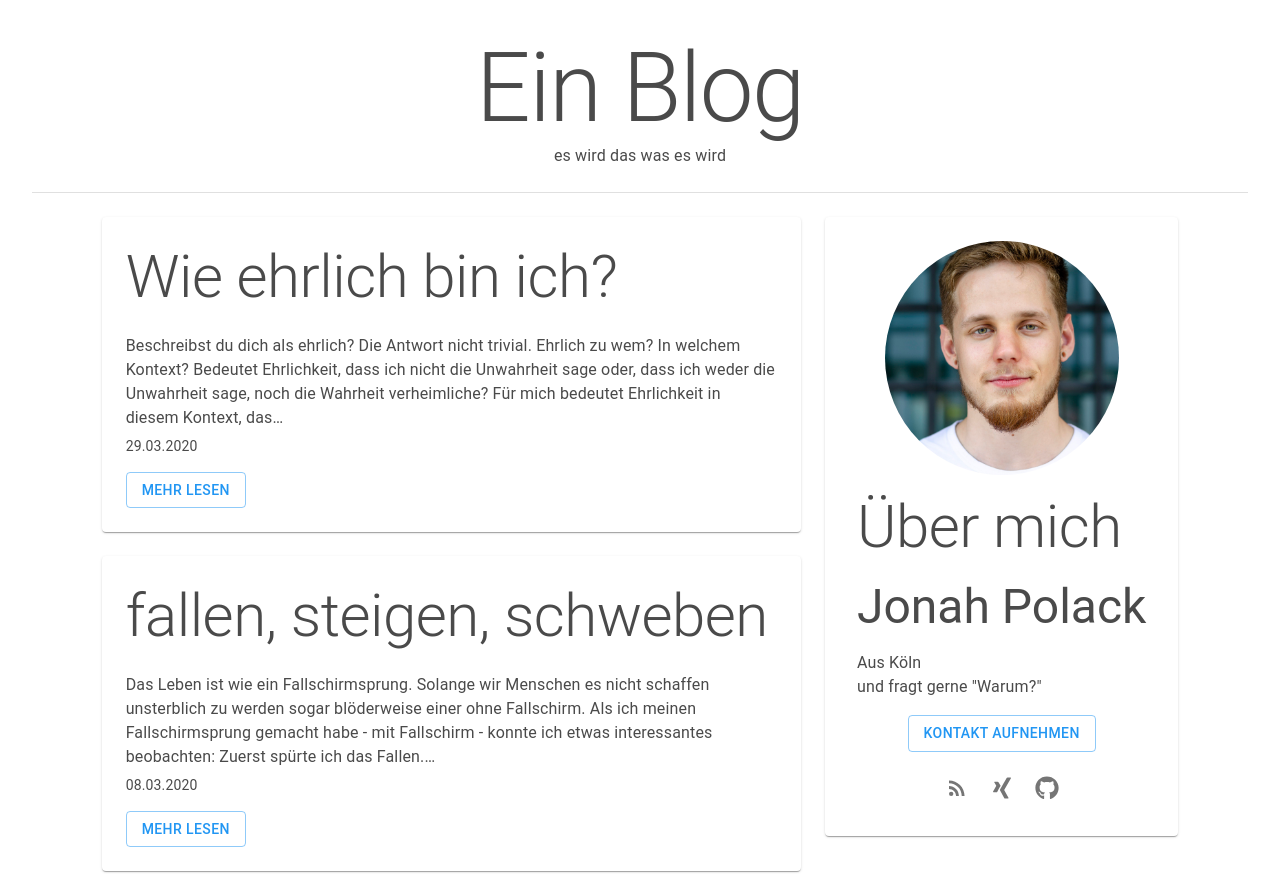
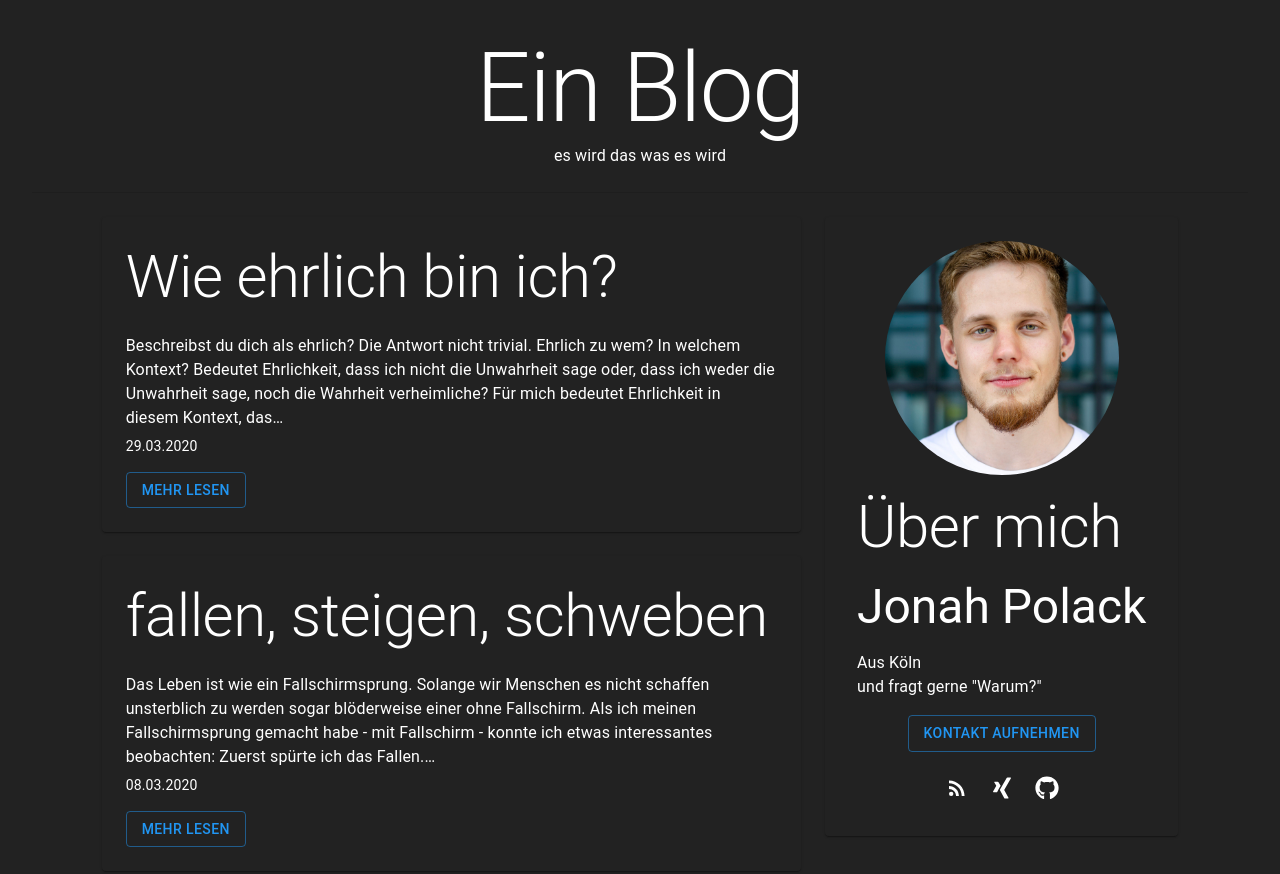
Before and after one commit to jpolack/blog, a Gatsby site: page / in a window 1280 px wide. Shown: the top 874 px of the page. Built offline with nearby package versions, Linux system fonts and the light colour scheme; Gatsby itself is replaced by a stand-in of ours; some packages are replaced by stand-ins of ours.

Commit message:
light and dark theme

```diff
--- a/src/components/header.js
+++ b/src/components/header.js
@@ -10,10 +10,18 @@ const Header = ({ title, subTitle }) => {
   const theme = useTheme();
   return (
     <header>
-      <Link to="/" style={{
-        textDecoration: 'none',
-        color: theme.palette.text.primary,
-      }}>
+      <style global jsx>{`
+        html {
+          background-color: ${theme.backgroundColor};
+        }
+      `}</style>
+      <Link
+        to="/"
+        style={{
+          textDecoration: "none",
+          color: theme.palette.text.primary,
+        }}
+      >
         <Grid container justify="center" alignItems="center">
           <Grid item xs={12}>
             <Grid container justify="center" alignItems="center">
@@ -27,10 +35,12 @@ const Header = ({ title, subTitle }) => {
           </Grid>
         </Grid>
       </Link>
-      <Divider style={{
-        marginTop: theme.spacing(3),
-        marginBottom: theme.spacing(3),
-      }} />
+      <Divider
+        style={{
+          marginTop: theme.spacing(3),
+          marginBottom: theme.spacing(3),
+        }}
+      />
     </header>
   )
 }
--- a/src/components/layout.js
+++ b/src/components/layout.js
@@ -8,6 +8,7 @@
 import React from "react"
 import PropTypes from "prop-types"
 import { useStaticQuery, graphql } from "gatsby"
+import moment from "moment"
 
 import { ThemeProvider, createMuiTheme } from '@material-ui/core/styles';
 import blue from "@material-ui/core/colors/blue";
@@ -26,19 +27,41 @@ const Layout = ({ children }) => {
     }
   `)
 
-  const theme = createMuiTheme({
+  const lightTheme = {
     palette: {
       primary: blue,
       text: {
         primary: "#4a4a4a",
-        secondary: "#4a4a4a"
-      }
+        secondary: "#4a4a4a",
+      },
     },
-  });
+    backgroundColor: "#ffffff",
+  }
+
+  const darkTheme = {
+    palette: {
+      primary: blue,
+      text: {
+        primary: "#ffffff",
+        secondary: "#ffffff",
+      },
+    },
+    backgroundColor: "#222222",
+  }
+
+  let selectedTheme
+
+  if (moment().get("hour") < 18 && moment().get("hour") > 6){
+    selectedTheme = lightTheme
+  }else{
+    selectedTheme = darkTheme
+  }
+
+  const theme = createMuiTheme(selectedTheme)
 
   return (
     <ThemeProvider theme={theme}>
-      <div style={{ padding: theme.spacing(3) }}>
+      <div style={{ padding: theme.spacing(3), backgroundColor: selectedTheme.backgroundColor }}>
         <Header title={data.site.siteMetadata.title} subTitle={data.site.siteMetadata.subTitle} />
         <main>{children}</main>
       </div>
--- a/src/components/profile.js
+++ b/src/components/profile.js
@@ -35,39 +35,85 @@ const Profile = ({maxWidth}) => {
   `)
 
   return (
-    <Paper style={{
-      padding: theme.spacing(3),
-    }}>
+    <Paper
+      style={{
+        padding: theme.spacing(3),
+        backgroundColor: theme.backgroundColor,
+      }}
+    >
       <Grid container spacing={2} justify="center" alignItems="center">
-        <Grid item style={{
-          width: "100%",
-          height: "100%",
-          maxWidth: 250
-        }}>
-          <Img fluid={data.file.childImageSharp.fluid} style={{borderRadius: "50%"}}/>
+        <Grid
+          item
+          style={{
+            width: "100%",
+            height: "100%",
+            maxWidth: 250,
+          }}
+        >
+          <Img
+            fluid={data.file.childImageSharp.fluid}
+            style={{ borderRadius: "50%" }}
+          />
         </Grid>
         <Grid item>
           <Grid container spacing={3}>
             <Grid item>
               <Typography variant="h2">Über mich</Typography>
-              <Typography variant="h3" style={{
-                paddingTop: theme.spacing(2),
-                paddingBottom: theme.spacing(2)
-              }}>Jonah Polack</Typography>
+              <Typography
+                variant="h3"
+                style={{
+                  paddingTop: theme.spacing(2),
+                  paddingBottom: theme.spacing(2),
+                }}
+              >
+                Jonah Polack
+              </Typography>
               <Typography variant="body1">Aus Köln</Typography>
-              <Typography variant="body1" style={{
-                paddingBottom: theme.spacing(2)
-              }}>und fragt gerne "Warum?"</Typography>
-              <Grid container justify='center' alignItems='center'>
-                <Button color="primary" variant="outlined" href="https://jonahpolack.de">Kontakt aufnehmen</Button>
+              <Typography
+                variant="body1"
+                style={{
+                  paddingBottom: theme.spacing(2),
+                }}
+              >
+                und fragt gerne "Warum?"
+              </Typography>
+              <Grid container justify="center" alignItems="center">
+                <Button
+                  color="primary"
+                  variant="outlined"
+                  href="https://jonahpolack.de"
+                >
+                  Kontakt aufnehmen
+                </Button>
               </Grid>
             </Grid>
           </Grid>
-          <Grid container spacing={3} justify='center' alignItems='center'>
+          <Grid container spacing={3} justify="center" alignItems="center">
             <Grid item>
-              <IconButton href={`${data.site.siteMetadata.url}/rss.xml`} target='_blank'><RssFeed /></IconButton>
-              <IconButton href={`${data.site.siteMetadata.xing}`} target='_blank'><FontAwesomeIcon icon={faXing} /></IconButton>
-              <IconButton href={`${data.site.siteMetadata.github}`} target='_blank'><FontAwesomeIcon icon={faGithub} /></IconButton>
+              <IconButton
+                href={`${data.site.siteMetadata.url}/rss.xml`}
+                target="_blank"
+              >
+                <RssFeed htmlColor={theme.palette.text.primary} />
+              </IconButton>
+              <IconButton
+                href={`${data.site.siteMetadata.xing}`}
+                target="_blank"
+              >
+                <FontAwesomeIcon
+                  icon={faXing}
+                  color={theme.palette.text.primary}
+                />
+              </IconButton>
+              <IconButton
+                href={`${data.site.siteMetadata.github}`}
+                target="_blank"
+              >
+                <FontAwesomeIcon
+                  icon={faGithub}
+                  color={theme.palette.text.primary}
+                />
+              </IconButton>
             </Grid>
           </Grid>
         </Grid>
--- a/src/pages/index.js
+++ b/src/pages/index.js
@@ -73,6 +73,7 @@ const Preview = ({ file }) => {
   return (
     <Paper style={{
       padding: theme.spacing(3),
+      backgroundColor: theme.backgroundColor
     }}>
       <Typography variant="h2" gutterBottom>{file.frontmatter.title}</Typography>
       <Typography variant="body1" gutterBottom>{file.excerpt}</Typography>
--- a/src/styles/global.css
+++ b/src/styles/global.css
@@ -1,3 +1,7 @@
+body, html{
+    margin: 0;
+}
+
 body .MuiTypography-root,
 body .MuiButton-root{ /* Allgemein */
     font-family: 'Montserrat', sans-serif;
--- a/src/templates/blogpost.js
+++ b/src/templates/blogpost.js
@@ -49,6 +49,7 @@ const Blogpost = ({
         <Grid item lg={7} md={8} sm={12} xs={12}>
           <Paper style={{
             padding: theme.spacing(3),
+            backgroundColor: theme.backgroundColor
           }}>
             <Typography variant="h2" gutterBottom>{markdownRemark.frontmatter.title}</Typography>
             <Typography variant="body2">Gepostet am {moment(markdownRemark.frontmatter.date).format("DD.MM.YYYY")}</Typography>
```
Also changed, not shown: 1 other file.
